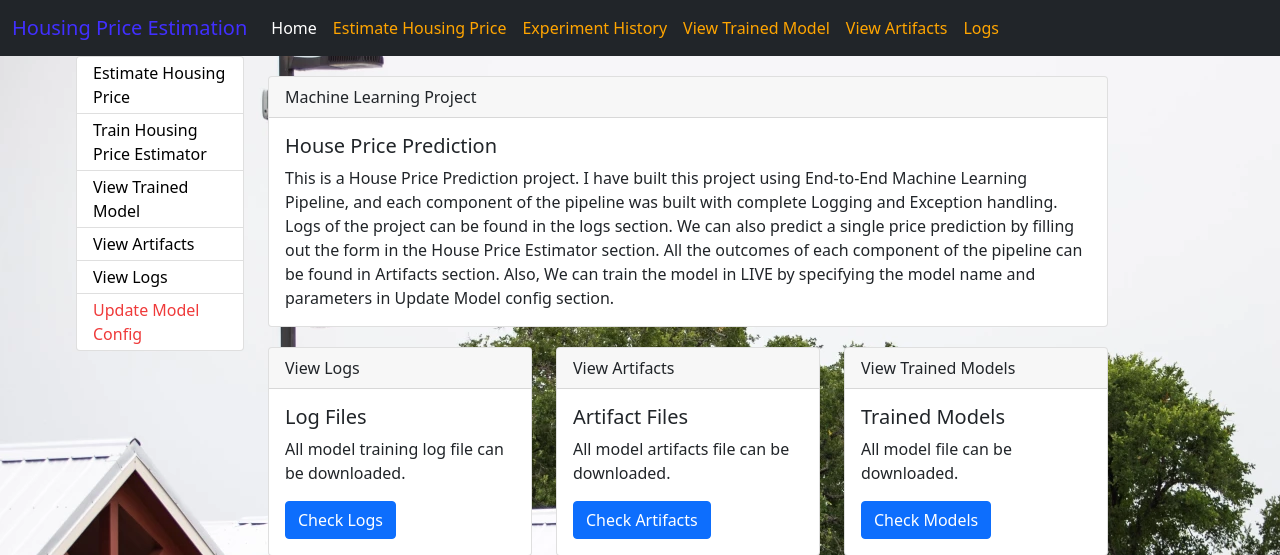
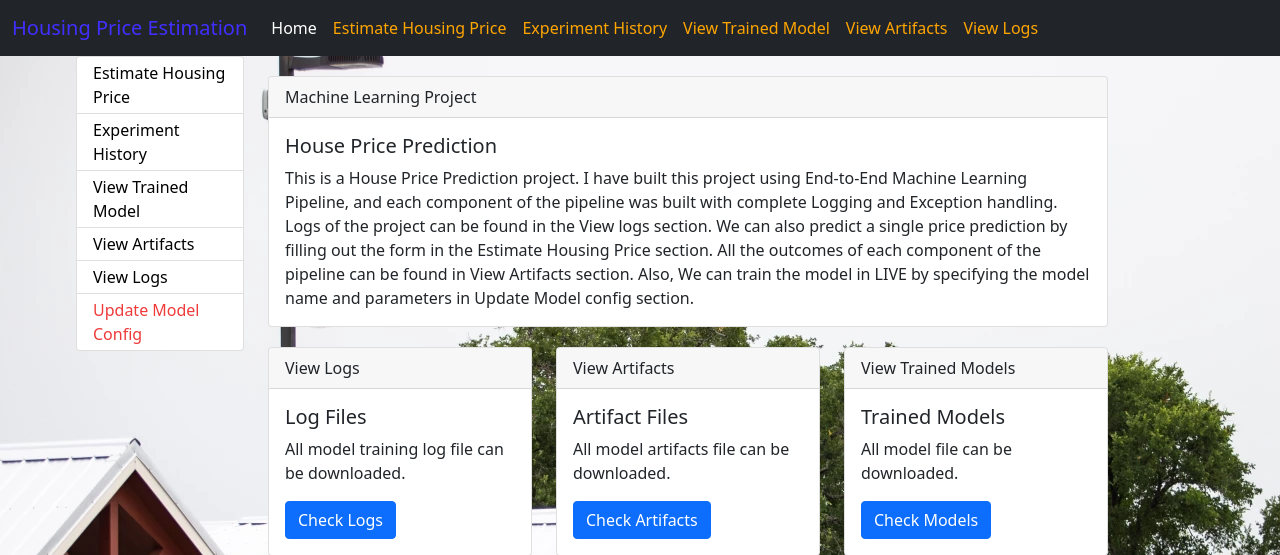
Before and after one commit to MANDARAPURAVITEJA/California-Housing-Prediction, a Flask app: page / in a window 1280 px wide. Shown: the top 555 px of the page. Run offline with Flask 2, Linux system fonts and the light colour scheme; some libraries are stand-ins or nearby versions.

Commit message:
Small changes

```diff
--- a/templates/header.html
+++ b/templates/header.html
@@ -64,7 +64,7 @@ table-layout: fixed;
                 aria-controls="navbarTogglerDemo03" aria-expanded="false" aria-label="Toggle navigation">
                 <span class="navbar-toggler-icon"></span>
             </button>
-            <a class="navbar-brand" href="houses.png" style=" text-decoration: double;color:rgb(65, 47, 255)">Housing Price Estimation</a>
+            <a class="navbar-brand" style=" text-decoration: double;color:rgb(65, 47, 255)">Housing Price Estimation</a>
             <div class="collapse navbar-collapse" id="navbarTogglerDemo03">
                 <ul class="navbar-nav me-auto mb-2 mb-lg-0">
                     <li class="nav-item">
@@ -83,7 +83,7 @@ table-layout: fixed;
                         <a style=" text-decoration: none;color:orange" class="nav-link {% if 'artifact' in request.path %} active {% endif %}" href="/artifact">View Artifacts</a>
                     </li>
                     <li class="nav-item">
-                        <a style=" text-decoration: none;color:orange" class="nav-link {% if 'log' in request.path %} active {% endif %}" href="/logs">Logs</a>
+                        <a style=" text-decoration: none;color:orange" class="nav-link {% if 'log' in request.path %} active {% endif %}" href="/logs">View Logs</a>
                     </li>
 
                 </ul>
@@ -102,7 +102,7 @@ table-layout: fixed;
                     <a style=" text-decoration: none;color:black" href="/predict">Estimate Housing Price</a>
                 </li>
                 <li class="list-group-item py-1 {% if 'train' in request.path %} active {% endif %}">
-                    <a style=" text-decoration: none;color:black" href="/train">Train Housing Price Estimator</a>
+                    <a style=" text-decoration: none;color:black" href="/train">Experiment History</a>
                 </li>
 
                 <li class="list-group-item py-1 {% if 'saved_models' in request.path %} active {% endif %}">
--- a/templates/index.html
+++ b/templates/index.html
@@ -20,7 +20,7 @@
             <div class="card-body">
 
                 <h5 class="card-title">House Price Prediction</h5>
-                <p class="card-text">This is a House Price Prediction project. I have built this project using End-to-End Machine Learning Pipeline, and each component of the pipeline was built with complete Logging and Exception handling. Logs of the project can be found in the logs section. We can also predict a single price prediction by filling out the form in the House Price Estimator section. All the outcomes of each component of the  pipeline can be found in Artifacts section. Also, We can train the model in LIVE by specifying the model name and parameters in Update Model config section.
+                <p class="card-text">This is a House Price Prediction project. I have built this project using End-to-End Machine Learning Pipeline, and each component of the pipeline was built with complete Logging and Exception handling. Logs of the project can be found in the View logs section. We can also predict a single price prediction by filling out the form in the Estimate Housing Price section. All the outcomes of each component of the  pipeline can be found in View Artifacts section. Also, We can train the model in LIVE by specifying the model name and parameters in Update Model config section.
                 </p>
                 <!--<a class="btn btn-success" target="_blank" href="https://courses.ineuron.ai/Full-Stack-Data-Science-Bootcamp?campaign=affiliate&coupon_code=FZYHXMNX">Check Course</a>-->
             </div>
```
